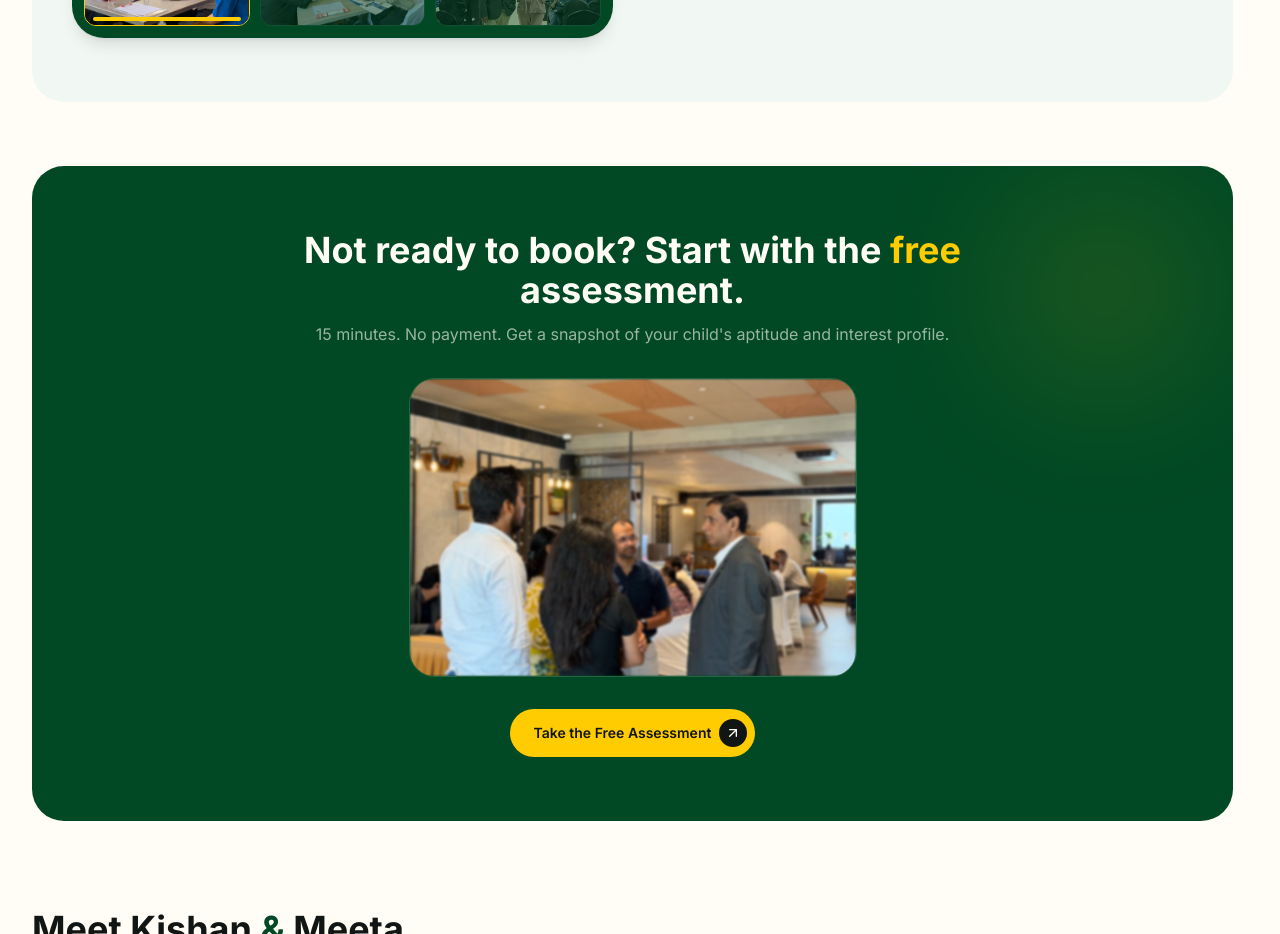
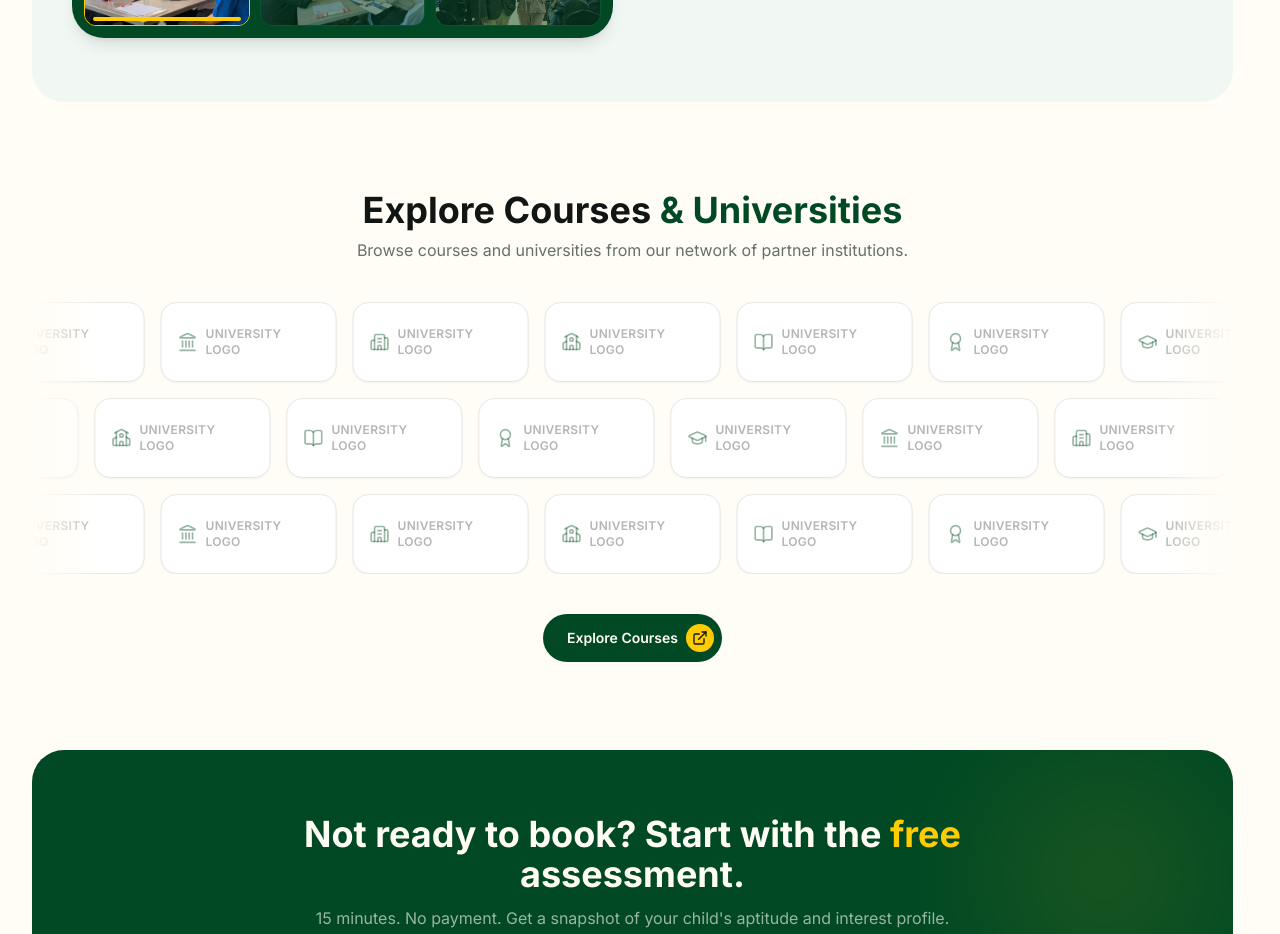
Before and after one commit to greenthera/bestcareercounselling.com, a React (Vite) app: page / in a window 1280 px wide. Shown: the part 3860-4794 px from the top of the page. Built offline with nearby package versions, Linux system fonts and the light colour scheme.

Commit message:
feat: add Explore Courses & Universities section to Home and Admission Consulting pages (#353)

```diff
--- /dev/null
+++ b/src/components/trust/ExploreUniversities.tsx
@@ -0,0 +1,92 @@
+import { GraduationCap, Landmark, Building2, School, BookOpen, Award, ExternalLink } from 'lucide-react'
+import { Reveal } from '@/components/ui/reveal'
+import { PillCtaEndcap } from '@/components/ui/pill-cta-endcap'
+
+const EXPLORE_URL = 'https://careertest.edumilestones.com/online-courses/universities/NTEy'
+
+const PLACEHOLDER_LOGOS = [
+  { id: 'logo-1', icon: GraduationCap },
+  { id: 'logo-2', icon: Landmark },
+  { id: 'logo-3', icon: Building2 },
+  { id: 'logo-4', icon: School },
+  { id: 'logo-5', icon: BookOpen },
+  { id: 'logo-6', icon: Award },
+]
+
+function LogoTile({ icon: Icon }: { icon: typeof GraduationCap }) {
+  return (
+    <div
+      className="flex h-20 w-44 shrink-0 items-center justify-center gap-2 rounded-2xl border border-neutral-border bg-white px-4 shadow-sm"
+      role="img"
+      aria-label="University logo placeholder"
+    >
+      <Icon className="h-5 w-5 shrink-0 text-brand-green/40" aria-hidden="true" />
+      <span className="text-xs font-semibold uppercase tracking-wide text-muted-ink/50">University logo</span>
+    </div>
+  )
+}
+
+function LogoRow({ reverse }: { reverse?: boolean }) {
+  return (
+    <div className="flex w-max gap-4">
+      {[PLACEHOLDER_LOGOS, PLACEHOLDER_LOGOS].map((set, setIndex) => (
+        <div
+          key={setIndex}
+          className={
+            reverse
+              ? 'flex shrink-0 gap-4 animate-marquee-reverse motion-reduce:animate-none'
+              : 'flex shrink-0 gap-4 animate-marquee motion-reduce:animate-none'
+          }
+          aria-hidden={setIndex === 1}
+        >
+          {set.map((logo) => (
+            <LogoTile key={logo.id} icon={logo.icon} />
+          ))}
+        </div>
+      ))}
+    </div>
+  )
+}
+
+export function ExploreUniversities() {
+  return (
+    <section className="overflow-hidden px-4 py-10 md:px-8 md:py-14">
+      <Reveal className="mx-auto max-w-2xl text-center">
+        <h2 className="text-3xl font-bold text-ink md:text-4xl">
+          Explore Courses <span className="text-brand-green">&amp; Universities</span>
+        </h2>
+        <p className="mt-2 text-muted-ink">Browse courses and universities from our network of partner institutions.</p>
+      </Reveal>
+
+      <Reveal delay={100} className="mt-10">
+        <div
+          className="space-y-4 overflow-hidden"
+          style={{
+            maskImage: 'linear-gradient(90deg, transparent, black 6%, black 94%, transparent)',
+            WebkitMaskImage: 'linear-gradient(90deg, transparent, black 6%, black 94%, transparent)',
+          }}
+        >
+          <LogoRow />
+          <LogoRow reverse />
+          <LogoRow />
+        </div>
+      </Reveal>
+
+      <Reveal delay={160} className="mt-10 text-center">
+        <a
+          href={EXPLORE_URL}
+          target="_blank"
+          rel="noopener noreferrer"
+          className="group inline-flex items-center gap-2 rounded-full bg-brand-green py-2.5 pl-6 pr-2 text-sm font-semibold text-warm-white transition-colors hover:bg-brand-green/90"
+        >
+          Explore Courses
+          <PillCtaEndcap
+            tone="yellow"
+            icon={ExternalLink}
+            className="transition-transform duration-300 group-hover:-translate-x-0.5"
+          />
+        </a>
+      </Reveal>
+    </section>
+  )
+}
--- a/src/pages/AdmissionConsulting.tsx
+++ b/src/pages/AdmissionConsulting.tsx
@@ -15,6 +15,7 @@ import {
 } from 'lucide-react'
 import type { LucideIcon } from 'lucide-react'
 import { Reveal } from '@/components/ui/reveal'
+import { ExploreUniversities } from '@/components/trust/ExploreUniversities'
 import { FinalCTA } from '@/components/home/FinalCTA'
 import { usePageSeo } from '@/hooks/usePageSeo'
 import { pageSeo } from '@/data/seo'
@@ -191,6 +192,8 @@ export default function AdmissionConsulting() {
         </div>
       </section>
 
+      <ExploreUniversities />
+
       <FinalCTA
         variant="button"
         heading="Ready to start your admission process?"
--- a/src/pages/Home.tsx
+++ b/src/pages/Home.tsx
@@ -4,6 +4,7 @@ import { ProblemSection } from '@/components/home/ProblemSection'
 import { WhoWeHelp } from '@/components/home/WhoWeHelp'
 import { HowItWorks } from '@/components/home/HowItWorks'
 import { ReportSection } from '@/components/home/ReportSection'
+import { ExploreUniversities } from '@/components/trust/ExploreUniversities'
 import { FreeAssessmentSection } from '@/components/home/FreeAssessmentSection'
 import { MeetFounders } from '@/components/home/MeetFounders'
 import { GoogleReviewsCarousel } from '@/components/trust/GoogleReviewsCarousel'
@@ -23,6 +24,7 @@ export default function Home() {
       <WhoWeHelp />
       <HowItWorks />
       <ReportSection />
+      <ExploreUniversities />
       <FreeAssessmentSection />
       <MeetFounders />
       <GoogleReviewsCarousel />
```
Also changed, not shown: 1 other file (tests, documents, lock files or other folders).
